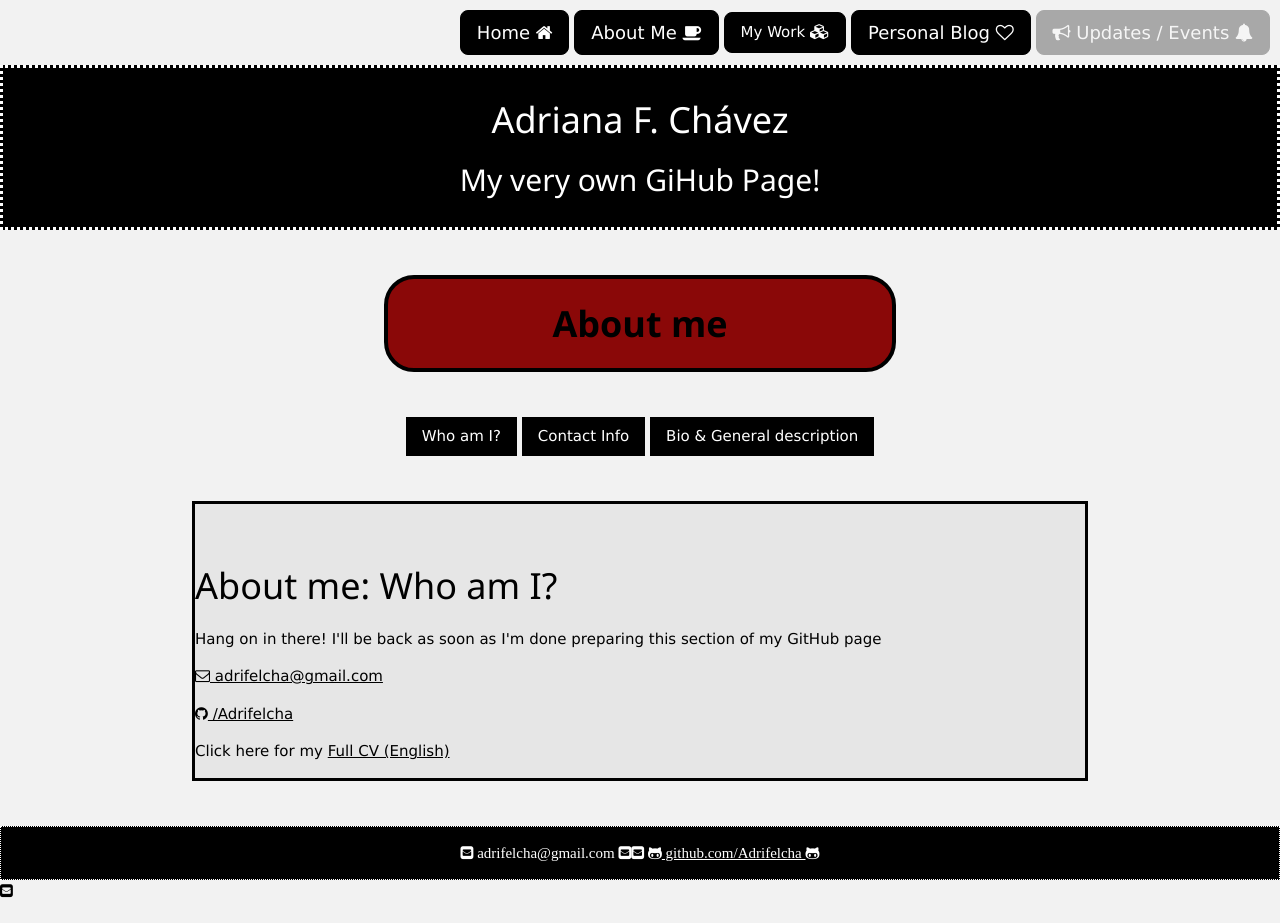
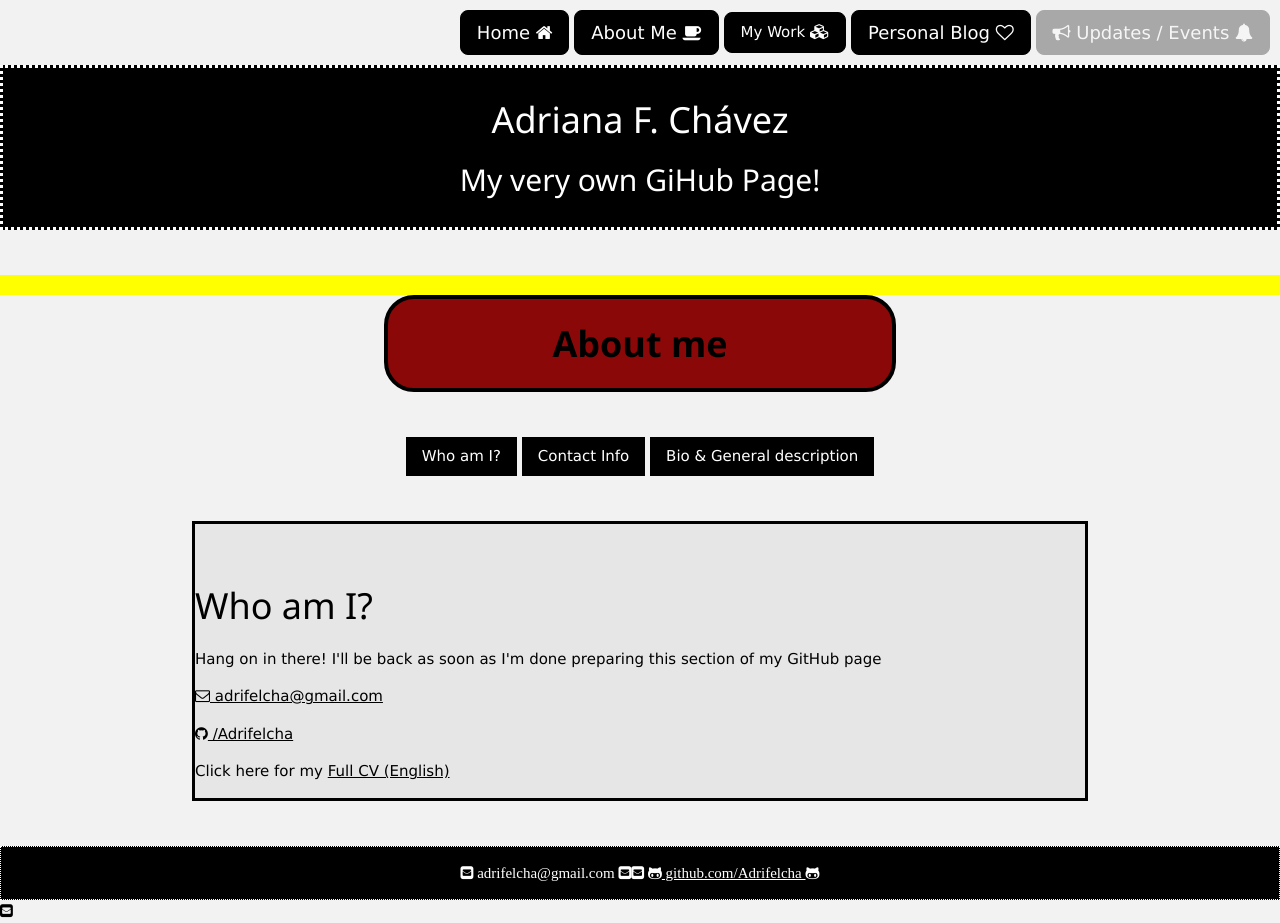
Before and after one commit to Adrifelcha/Adrifelcha-github.io, a Jekyll site: the page built from about/index.html, in a window 1280 px wide. Built offline with Jekyll 4.4.1, drawn with Linux system fonts in a browser that asks for light colours.

Commit message:
Update index.html

```diff
--- a/about/index.html
+++ b/about/index.html
@@ -2,6 +2,7 @@
 layout: default
 title: About me
 ---
+<nav style="background-color:yellow;"> </nav>
 
 	<header class=style2 style="background-color: #8A0808;">
 		<h1 class="project-name"><b>{{ page.title }}</b></h1>
@@ -18,7 +19,7 @@ title: About me
 		<br><br>
 		<div class="container">
 		<br><br>
-		<h1>About me: Who am I?</h1>
+		<h1>Who am I?</h1>
   		<p> Hang on in there! I'll be back as soon as I'm done preparing this section of my GitHub page</p>
 
  <p>
```
